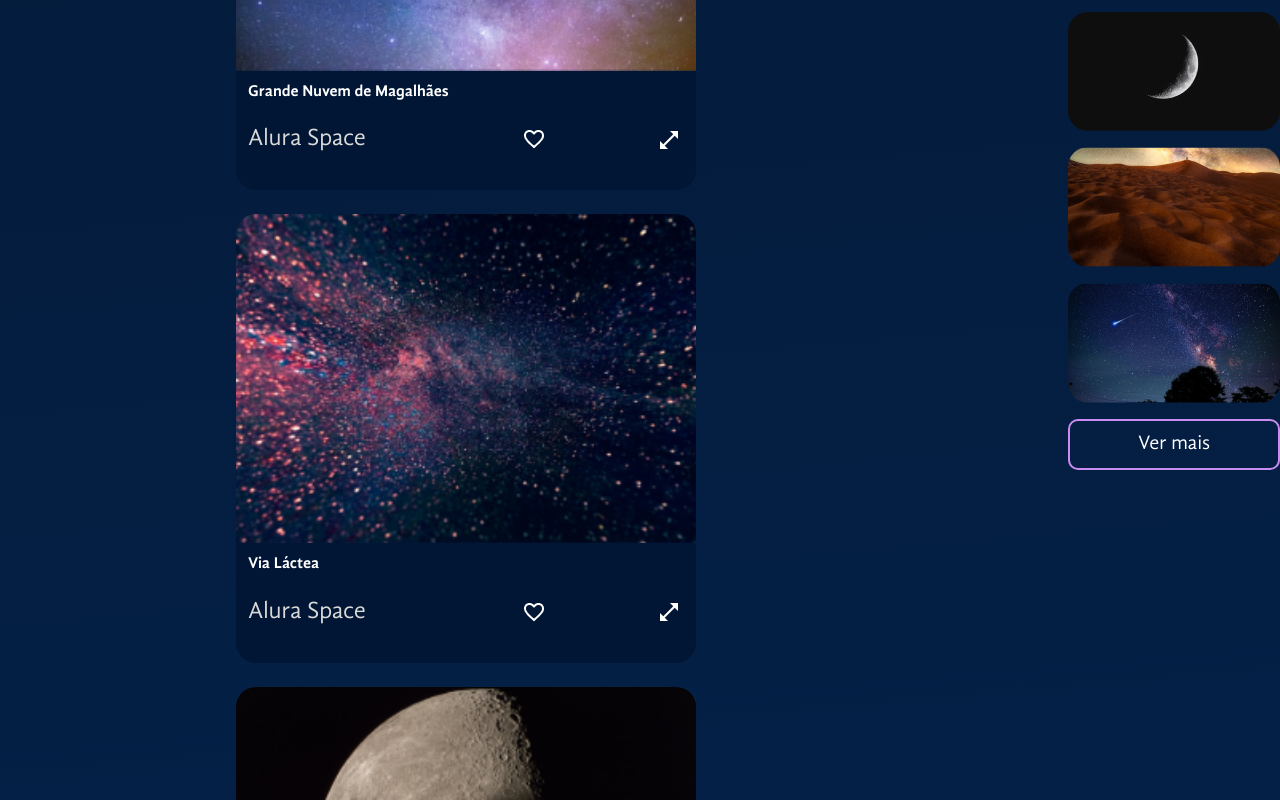
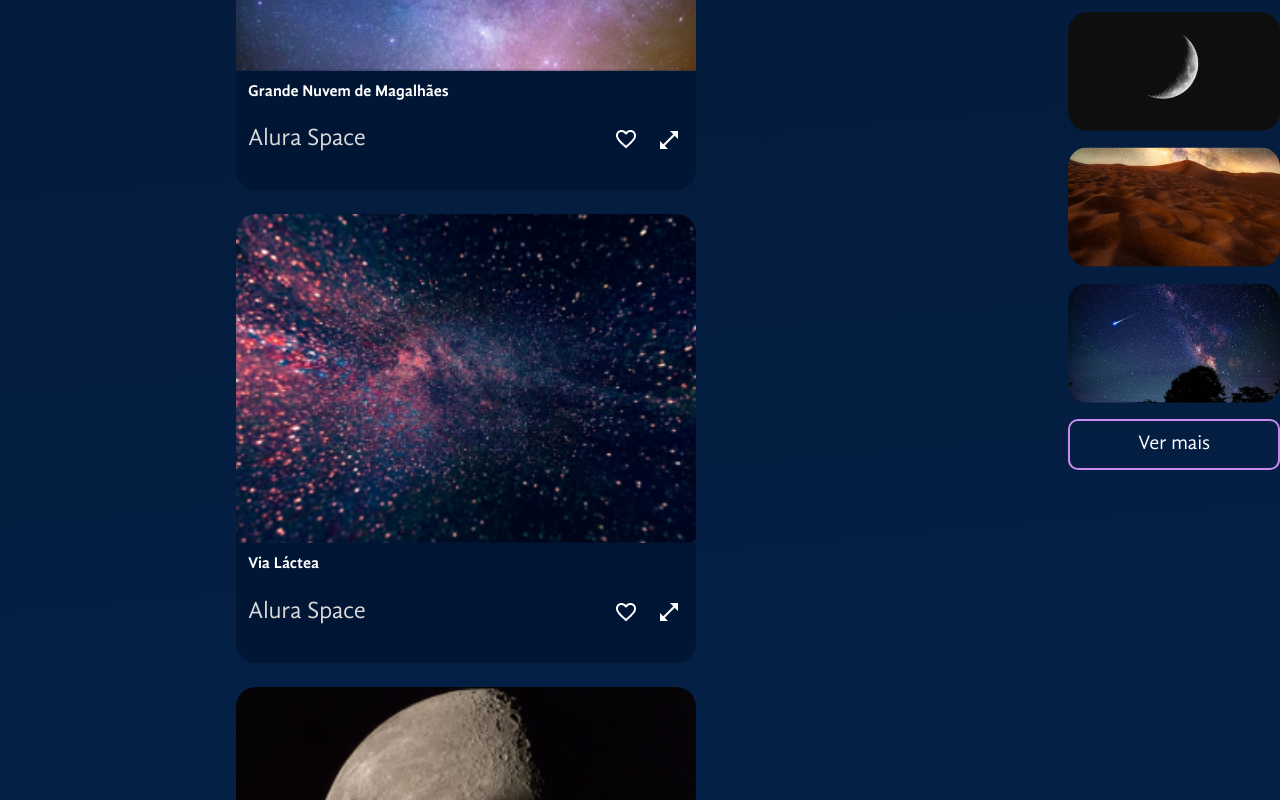
Before and after one commit to gabrielamenezes/space-app, a React (Vite) app: page / in a window 1280 px wide. Shown: the part 1060-1860 px from the top of the page. Built offline with nearby package versions, Linux system fonts and the light colour scheme.

Commit message:
feat: toggle favorite button

```diff
--- a/src/App.jsx
+++ b/src/App.jsx
@@ -6,7 +6,7 @@ import Banner from "./components/Banner";
 import Gallery from "./components/Gallery";
 import fotos from './fotos.json'
 import ModalZoom from "./components/ModalZoom";
-import { useState } from "react";
+import { useEffect, useState } from "react";
 
 const FundoGradiente = styled.div`
   background: linear-gradient(175deg, #041833 4.16%, #04244F 48%, #154580 96.76%);
@@ -31,8 +31,25 @@ const GalleryContainer = styled.section`
 const App = () => {
   const [fotosDaGaleria, setFotosDaGaleria] = useState(fotos)
   const [fotoSelecionada, setFotoSelecionada] = useState(null)
+  useEffect(() => {
+
+  }, [])
   const fecharModal = () => {
     setFotoSelecionada(null);
+  }
+  const aoAlternarFavorito = (foto) => {
+    if(foto.id === fotoSelecionada?.id) {
+      setFotoSelecionada({
+        ...fotoSelecionada,
+        favorita: !fotoSelecionada.favorita
+      })
+    }
+    setFotosDaGaleria(fotosDaGaleria.map(fotoDaGaleria => {
+      return {
+        ...fotoDaGaleria,
+        favorita: fotoDaGaleria.id === foto.id ? !foto.favorita : fotoDaGaleria.favorita
+      }
+    }))
   }
   return (
     <FundoGradiente>
@@ -43,11 +60,11 @@ const App = () => {
           <AsideMenu/>
           <GalleryContainer>
             <Banner text="A galeria mais completa de fotos do espaço!" backgroundImage="/src/assets/banner.png"/>
-            <Gallery fotos={fotosDaGaleria} aoFotoSelecionada={foto => setFotoSelecionada(foto)}/>
+            <Gallery fotos={fotosDaGaleria} aoAlternarFavorito={aoAlternarFavorito} aoFotoSelecionada={foto => setFotoSelecionada(foto)}/>
           </GalleryContainer>
         </MainContainer>
       </AppContainer>
-      <ModalZoom foto={fotoSelecionada} aoFechar={fecharModal}/>
+      <ModalZoom foto={fotoSelecionada} aoFechar={fecharModal} aoAlternarFavorito={aoAlternarFavorito}/>
     </FundoGradiente>
   )
 }
--- a/src/components/Gallery/Imagem/index.jsx
+++ b/src/components/Gallery/Imagem/index.jsx
@@ -31,11 +31,16 @@ const Figure = styled.figure`
 `;
 const Rodape = styled.footer`
     display: flex;
+    align-items: center;
     justify-content: space-between;
-    align-items: center;
+`
+const BotoesIconesContainer = styled.div`
+   display: flex;
 `
 
-const Imagem = ({foto, expandida, aoZoomSolicitado}) => {
+const Imagem = ({foto, expandida, aoZoomSolicitado, aoAlternarFavorito}) => {
+
+    const iconeFavorito = foto.favorita ? '/icons/favorito-ativo.png': '/icons/favorito.png'
     return (
         <Figure $expandida={expandida}  id={`foto-${foto.id}`}>
             <img src={foto.path} alt={foto.titulo} />
@@ -43,12 +48,15 @@ const Imagem = ({foto, expandida, aoZoomSolicitado}) => {
                 <h3>{foto.titulo}</h3>
                 <Rodape>
                     <p>{foto.fonte}</p>
-                    <BotaoIcone>
-                        <img src="./icons/favorito.png" alt="Icone de favorito" />
-                    </BotaoIcone>
-                    {!expandida && <BotaoIcone aria-hidden={expandida} onClick={() => aoZoomSolicitado(foto)}>
-                    <img src="/icons/expandir.png" alt="Icone de expandir" />
-                </BotaoIcone>}
+                    <BotoesIconesContainer>
+                        <BotaoIcone onClick={() => aoAlternarFavorito(foto)}>
+                            <img src={iconeFavorito} alt="Icone de favorito" />
+                        </BotaoIcone>
+                        {!expandida && <BotaoIcone aria-hidden={expandida} onClick={() => aoZoomSolicitado(foto)}>
+                        <img src="/icons/expandir.png" alt="Icone de expandir" />
+                    </BotaoIcone>}
+                    </BotoesIconesContainer>
+
                 </Rodape>
             </figcaption>
         </Figure>
--- a/src/components/Gallery/index.jsx
+++ b/src/components/Gallery/index.jsx
@@ -16,7 +16,7 @@ const SecaoFluida = styled.section`
     flex-grow: 1;
 `
 
-const Gallery = ({fotos = [], aoFotoSelecionada}) => {
+const Gallery = ({fotos = [], aoFotoSelecionada, aoAlternarFavorito}) => {
     return (
         <>
             <Tags/>
@@ -24,7 +24,7 @@ const Gallery = ({fotos = [], aoFotoSelecionada}) => {
                 <SecaoFluida>
                     <Titulo>Navegue pela galeria</Titulo>
                     <ImagensContainer>
-                        {fotos.map(foto => <Imagem aoZoomSolicitado={aoFotoSelecionada} key={foto.id} foto={foto}></Imagem>)}
+                        {fotos.map(foto => <Imagem aoAlternarFavorito={aoAlternarFavorito} aoZoomSolicitado={aoFotoSelecionada} key={foto.id} foto={foto}></Imagem>)}
                     </ImagensContainer>
                 </SecaoFluida>
 
--- a/src/components/InputText/index.jsx
+++ b/src/components/InputText/index.jsx
@@ -30,13 +30,13 @@ const IconeLupa = styled.img`
     height: 38px;
 `;
 
-const CampoTexto = (props) => {
+const InputText = (props) => {
     return (
         <StyledContainer>
-            <StyledInputText {...props} />
+            <StyledInputText {...props}/>
             <IconeLupa src={search} alt="ícone de lupa" />
         </StyledContainer>
     )
 }
 
-export default CampoTexto
+export default InputText
--- a/src/components/ModalZoom/index.jsx
+++ b/src/components/ModalZoom/index.jsx
@@ -28,13 +28,13 @@ const DialogEstilizado = styled.dialog`
     }
 `
 
-const ModalZoom = ({ foto, aoFechar }) => {
+const ModalZoom = ({ foto, aoFechar, aoAlternarFavorito }) => {
     return (
         <>
             {foto && <>
                 <Overlay />
                 <DialogEstilizado open={!!foto} onClose={aoFechar}>
-                    <Imagem foto={foto} expandida={true} />
+                    <Imagem foto={foto} expandida={true} aoAlternarFavorito={aoAlternarFavorito}/>
                     <form method="dialog">
                         <BotaoIcone formMethod="dialog">
                             <img src="/icons/fechar.png" alt="Icone de fechar" />
```
